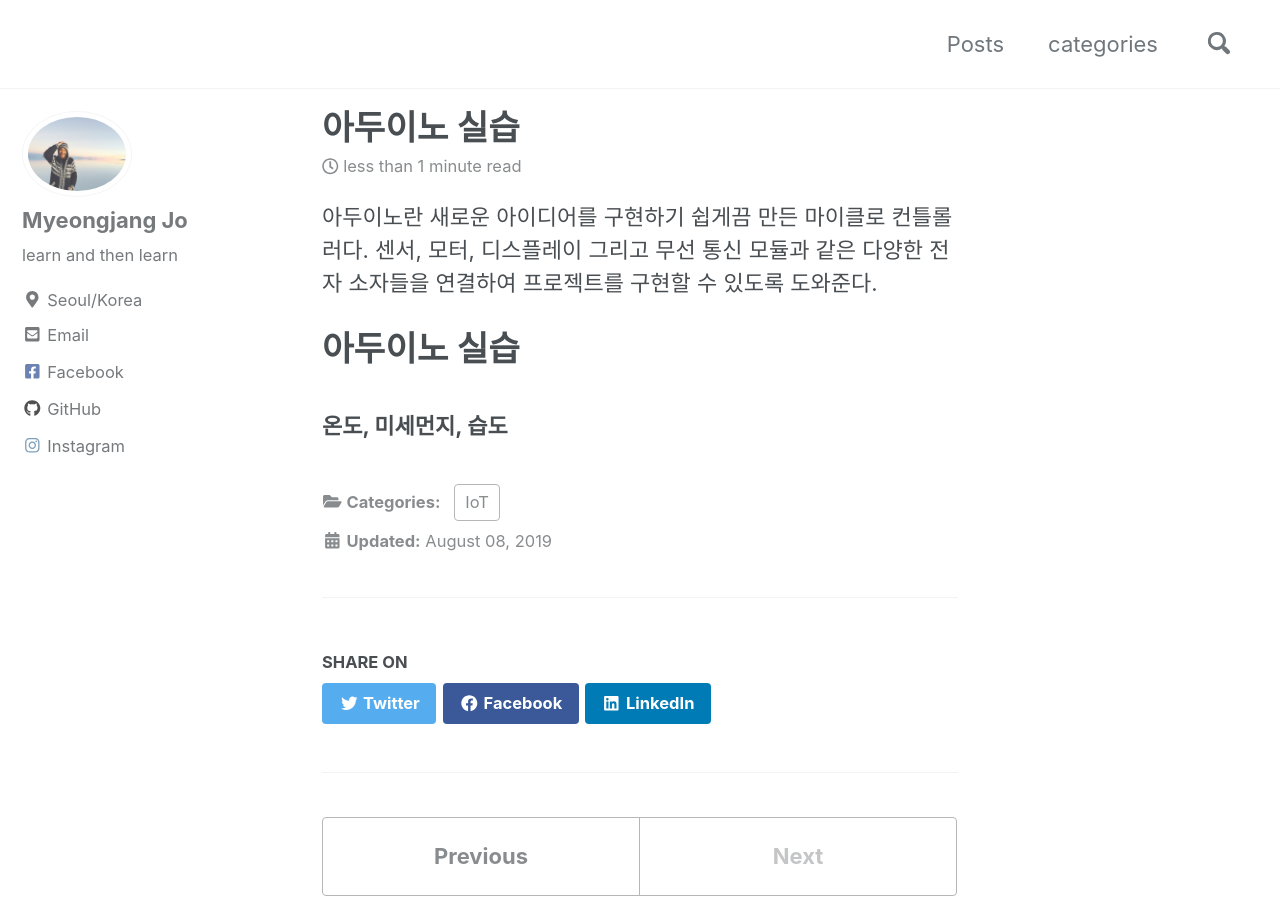
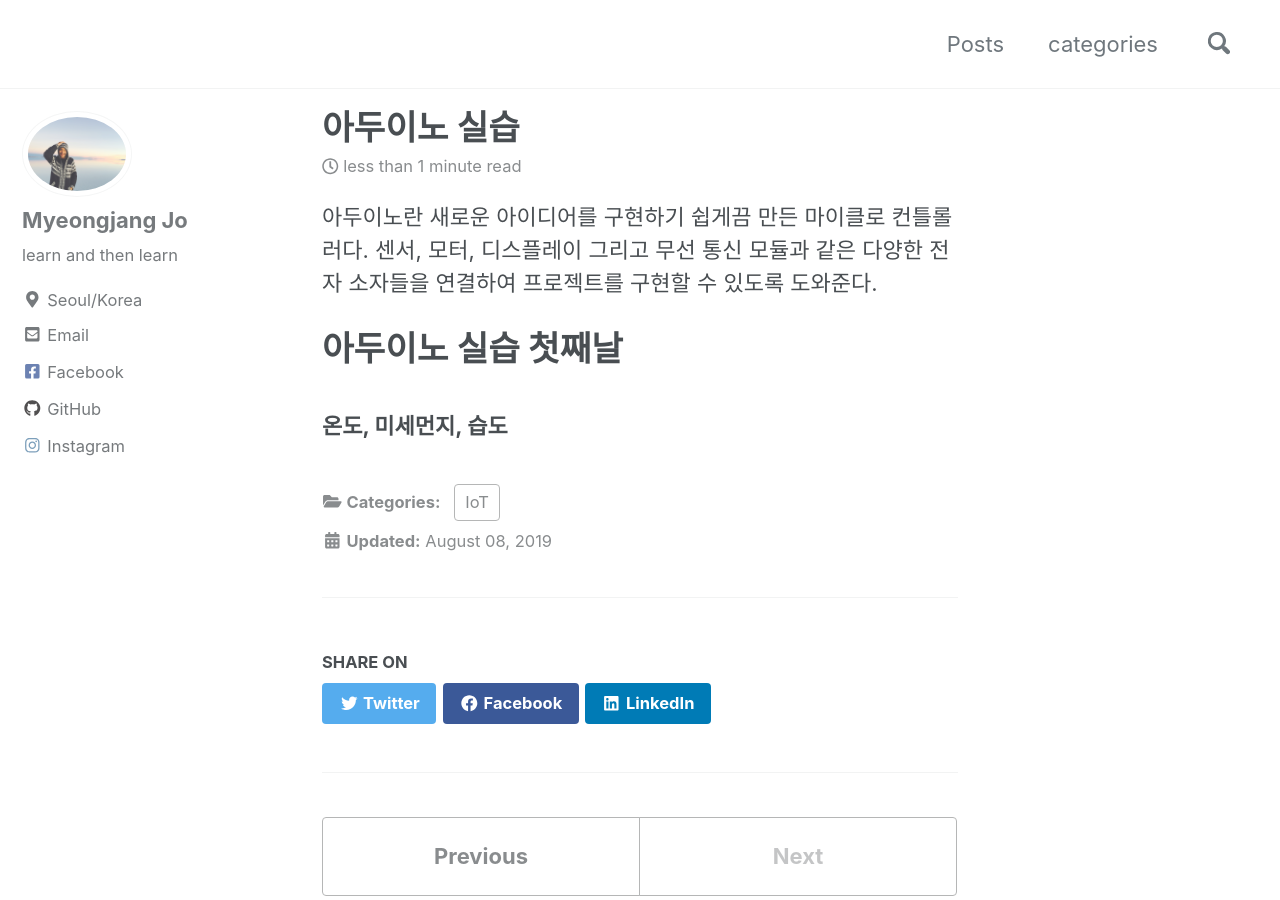
Before and after one commit to josephmjjo/josephmjjo.github.io, a Jekyll site: the page built from _posts/2019-08-08-arduino.md, in a window 1280 px wide and 900 px high. Built offline with Jekyll 4.4.1, drawn with Linux system fonts in a browser that asks for light colours; cached includes are drawn as plain includes; nearby versions of some CDN libraries.

Commit message:
_posts/2019-08-08-arduino.md updated from https://stackedit.io/

```diff
--- a/_posts/2019-08-08-arduino.md
+++ b/_posts/2019-08-08-arduino.md
@@ -8,11 +8,11 @@ categories:
 아두이노란 새로운 아이디어를 구현하기 쉽게끔 만든 마이클로 컨틀롤러다.
 센서, 모터, 디스플레이 그리고 무선 통신 모듈과 같은 다양한 전자 소자들을 연결하여 프로젝트를 구현할 수 있도록 도와준다.
 
-# 아두이노 실습
+# 아두이노 실습 첫째날
 ### 온도, 미세먼지,  습도
 
 
 <!--stackedit_data:
-eyJoaXN0b3J5IjpbMTMzNzA3MDM2MywtMTc3NDI3ODM3NiwtNj
+eyJoaXN0b3J5IjpbLTQ4NDA3NjYyNiwtMTc3NDI3ODM3NiwtNj
 E0MjQxODY2XX0=
 -->
```
